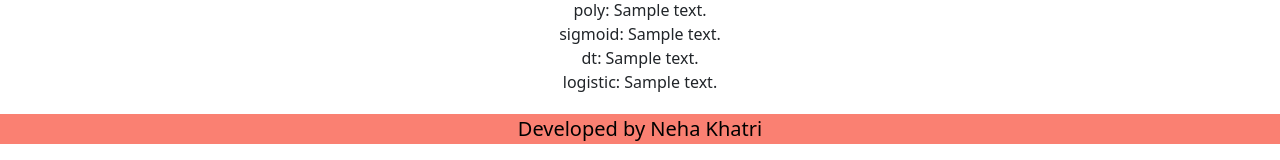
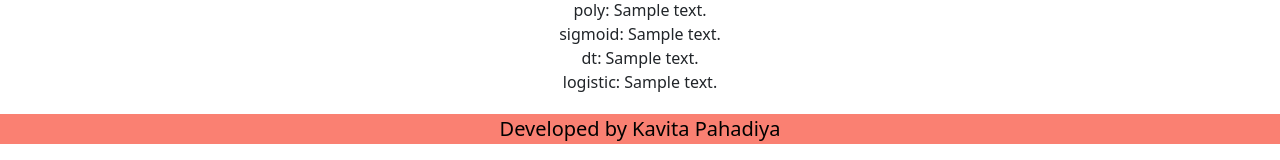
Before and after one commit to kavitapahadiya70/project6, a Flask app: template templates/index.html in a window 1280 px wide. Shown: the part 1027-1187 px from the top of the page. Run offline with Flask 2, Linux system fonts and the light colour scheme; the template is opened without the code that fills it: most values are stand-ins (such as "Sample title", 1, 10 or a date in 2020); parts of the project's set-up code (start-up, migrations or seed data) failed here and were passed over.

Commit message:
Update index.html

```diff
--- a/templates/index.html
+++ b/templates/index.html
@@ -145,7 +145,7 @@ div {text-align: center;}
 <div class="clearfix">
 
 <div class="col-md-12">
- <center><p style="font-size:25px;color:black;margin-top:20px; font-size: 20px;">Developed by Neha Khatri </p></center>
+ <center><p style="font-size:25px;color:black;margin-top:20px; font-size: 20px;">Developed by Kavita Pahadiya </p></center>
 </div>
 </div>
 </div>
```
